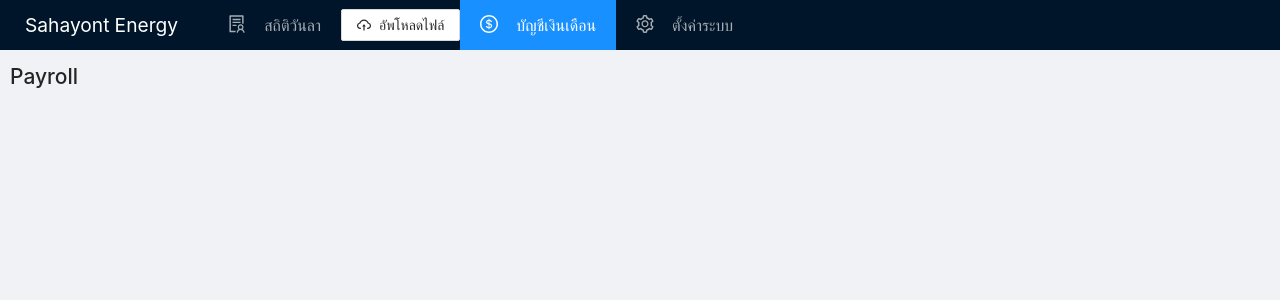
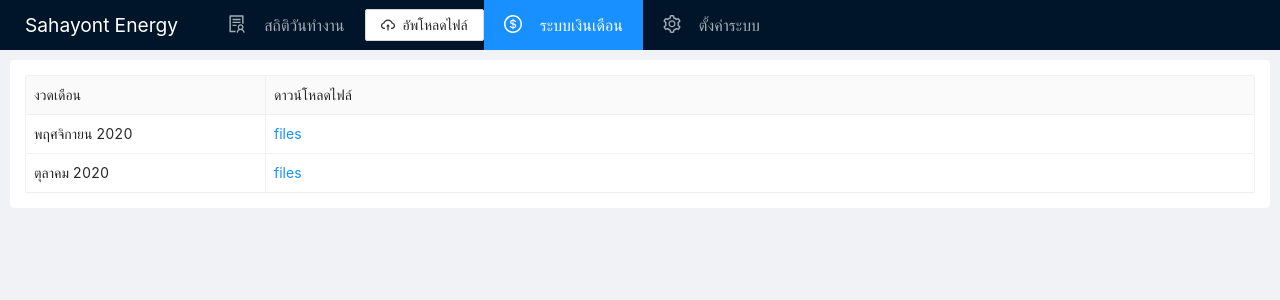
Before and after one commit to panuta/workmanship-vta, a React (Create React App) app in the folder client/: page /payroll in a window 1280 px wide. Shown: the top 300 px of the page. Built offline with nearby package versions, Linux system fonts and the light colour scheme.

Commit message:
Adding PayrollPage and UploadDates

```diff
--- a/client/src/App.js
+++ b/client/src/App.js
@@ -44,8 +44,8 @@ function App() {
       <Header className="App-Header">
         <div className="App-Brand">Sahayont Energy</div>
         <Menu theme="dark" mode="horizontal" defaultSelectedKeys={['1']} selectedKeys={selectedKeys}>
-          <Menu.Item key="1" icon={<SolutionOutlined />}><Link to="/">สถิติวันลา</Link></Menu.Item>
-          <Menu.Item key="2" icon={<DollarOutlined />}><Link to="/payroll">บัญชีเงินเดือน</Link></Menu.Item>
+          <Menu.Item key="1" icon={<SolutionOutlined />}><Link to="/">สถิติวันทำงาน</Link></Menu.Item>
+          <Menu.Item key="2" icon={<DollarOutlined />}><Link to="/payroll">ระบบเงินเดือน</Link></Menu.Item>
           <Menu.Item key="3" icon={<SettingOutlined />}><Link to="/settings">ตั้งค่าระบบ</Link></Menu.Item>
           <Button icon={<CloudUploadOutlined />} onClick={handleUploadButtonClick} className="upload-button">อัพโหลดไฟล์</Button>
         </Menu>
--- /dev/null
+++ b/client/src/components/UploadDates.js
@@ -0,0 +1,43 @@
+import React from 'react'
+
+import './UploadDates.scss'
+
+const UploadDates = () => {
+  return (
+    <div className="upload-dates-component">
+      <div className="date has-data">26</div>
+      <div className="date has-data">27</div>
+      <div className="date no-data">28</div>
+      <div className="date no-data">29</div>
+      <div className="date has-data">30</div>
+      <div className="date has-data">31</div>
+      <div className="date not-applicable">1</div>
+      <div className="date not-applicable">2</div>
+      <div className="date not-applicable">3</div>
+      <div className="date not-applicable">4</div>
+      <div className="date not-applicable">5</div>
+      <div className="date not-applicable">6</div>
+      <div className="date not-applicable">7</div>
+      <div className="date not-applicable">8</div>
+      <div className="date not-applicable">9</div>
+      <div className="date not-applicable">10</div>
+      <div className="date not-applicable">11</div>
+      <div className="date not-applicable">12</div>
+      <div className="date not-applicable">13</div>
+      <div className="date not-applicable">14</div>
+      <div className="date not-applicable">15</div>
+      <div className="date not-applicable">16</div>
+      <div className="date not-applicable">17</div>
+      <div className="date not-applicable">18</div>
+      <div className="date not-applicable">19</div>
+      <div className="date not-applicable">20</div>
+      <div className="date not-applicable">21</div>
+      <div className="date not-applicable">22</div>
+      <div className="date not-applicable">23</div>
+      <div className="date not-applicable">24</div>
+      <div className="date not-applicable">25</div>
+    </div>
+  )
+}
+
+export default UploadDates
--- /dev/null
+++ b/client/src/components/UploadDates.scss
@@ -0,0 +1,29 @@
+.upload-dates-component {
+  .date {
+    font-size: 0.75rem;
+    text-align: center;
+
+    display: inline-block;
+    padding: 3px 0 2px;
+    margin-right: 3px;
+    width: 23px;
+
+
+    &.no-data {
+      background-color: #ffccc7;
+      color: #333;
+      font-weight: bold;
+    }
+
+    &.has-data {
+      background-color: #b7eb8f;
+      color: #333;
+      font-weight: bold;
+    }
+
+    &.not-applicable {
+      background-color: #f0f0f0;
+      color: #777;
+    }
+  }
+}
--- a/client/src/pages/EmployeesAttendancesPage.js
+++ b/client/src/pages/EmployeesAttendancesPage.js
@@ -8,6 +8,7 @@ import { useHistory, useLocation } from 'react-router-dom'
 import { getAttendanceMonth, getAttendanceMonthString } from '../libs/attendanceMonth'
 
 import './EmployeesAttendancesPage.scss'
+import UploadDates from '../components/UploadDates'
 
 const DecimalRenderer = (text, record, index) => {
   const className = text === 0 ? 'value-zero' : 'value-normal'
@@ -78,31 +79,23 @@ const EmployeesAttendancesPage = ({ dataUpdatedTimestamp }) => {
 
   const renderTableTitle = () => {
     return (
-      <Row align="middle" className="table-title">
-        <Col span={8} className="table-title-left">
-          <Space>
+      <div className="table-title">
+        <div className="month-year">
           <Space direction="vertical" size={0} className="data-month">
             <div className="data-month-name">งวดเดือน {attendanceMonth.format('MMMM YYYY')}</div>
             <div className="data-month-period">{attendanceMonthPeriodStart.format('D MMMM YYYY')} - {attendanceMonthPeriodEnd.format('D MMMM YYYY')}</div>
           </Space>
           <Button onClick={handleOnClick} className="change-month-button"><CalendarOutlined /> เปลี่ยนงวด</Button>
-            <div>
           <DatePicker
             picker="month"
             open={datePickerOpen}
             value={attendanceMonth}
             onChange={handleMonthChange} />
         </div>
-          </Space>
-        </Col>
-        <Col span={16} className="table-title-right">
-          <Space size={15}>
-            {fetchTask.result &&
-              <div className="data-latest-date">{fetchTask.result.latestDataSourceDate !== null ? `ข้อมูลล่าสุดถึงวันที่ ${moment(fetchTask.result.latestDataSourceDate, 'YYYY-MM-DD', true).format('D MMM YYYY')}` : 'ยังไม่มีข้อมูล'}</div>
-            }
-          </Space>
-        </Col>
-      </Row>
+        <div className="dates">
+          <UploadDates />
+        </div>
+      </div>
     )
   }
 
--- a/client/src/pages/EmployeesAttendancesPage.scss
+++ b/client/src/pages/EmployeesAttendancesPage.scss
@@ -39,6 +39,10 @@
       .data-latest-date {
         color: #666;
         margin-right: 5px;
+      }
+
+      .upload-dates-component {
+        margin: 8px 0 8px 8px;
       }
     }
 
--- a/client/src/pages/PayrollPage.js
+++ b/client/src/pages/PayrollPage.js
@@ -1,14 +1,46 @@
 import React from 'react'
-import { Layout } from 'antd'
+import moment from 'moment'
+import { Layout, Space, Table } from 'antd'
 
-// import './PayrollPage.scss'
+import './PayrollPage.scss'
 
 const { Content } = Layout
 
+const TABLE_COLUMNS = [
+  { title: 'งวดเดือน', dataIndex: 'monthYear', align: 'left', width: 240,
+    render: (text, record, index) => {
+      const [year, month, ] = text.split('-')
+      return <span>{moment({year, month}).format('MMMM YYYY')}</span>
+    }
+  },
+  { title: 'ดาวน์โหลดไฟล์', dataIndex: 'files', align: 'left',
+    render: (text, record, index) => (
+      <Space>
+        <a href="#">files</a>
+      </Space>
+    )
+  }
+]
+
+const RESULT = [
+  { monthYear: '2020-10-01', files: { payroll: 'file1', another: 'file2' } },
+  { monthYear: '2020-09-01', files: { payroll: 'file1', another: 'file2' } },
+]
+
 function PayrollPage() {
   return (
-    <Content key="1" className="Payroll-Page">
-      <h1>Payroll</h1>
+    <Content className="payroll-page">
+      <div className="site-layout-content">
+        <Table
+          bordered
+          columns={TABLE_COLUMNS}
+          dataSource={RESULT}
+          size="small"
+          pagination={false}
+          scroll={{x: "100%"}}
+          className="payroll-table"
+        />
+      </div>
     </Content>
   )
 }
```
Also changed, not shown: client/src/pages/PayrollPage.scss (added). Lines whose indentation alone changed are shown as unchanged.
